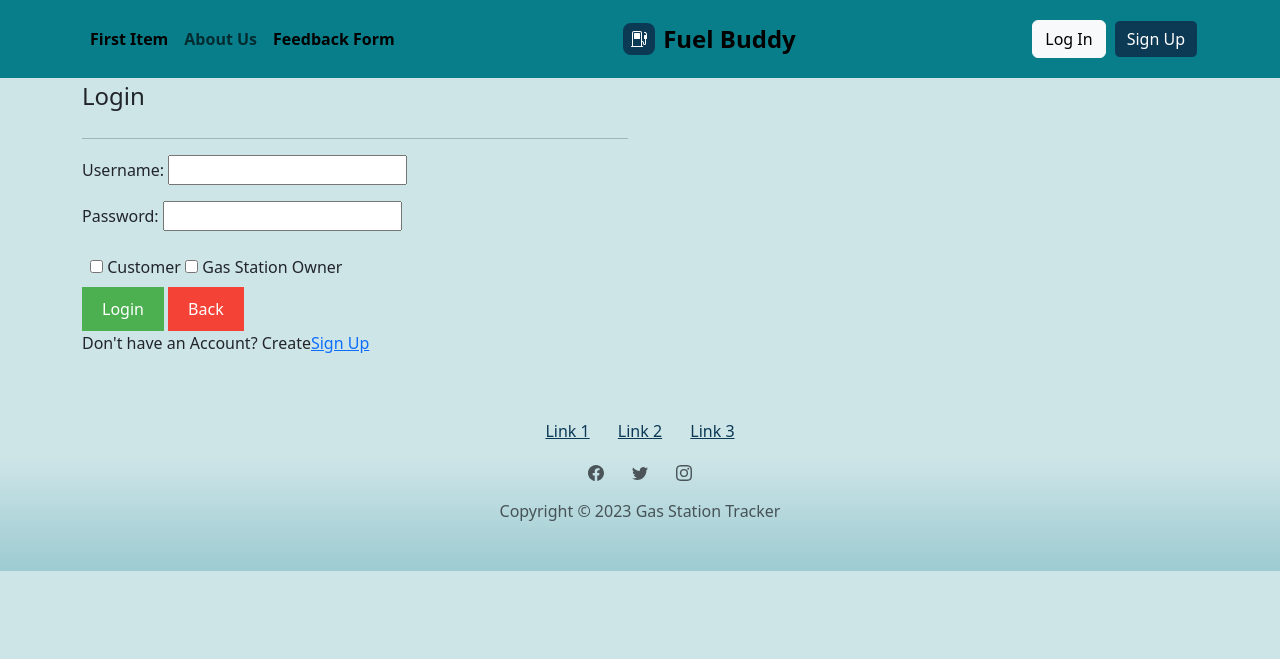
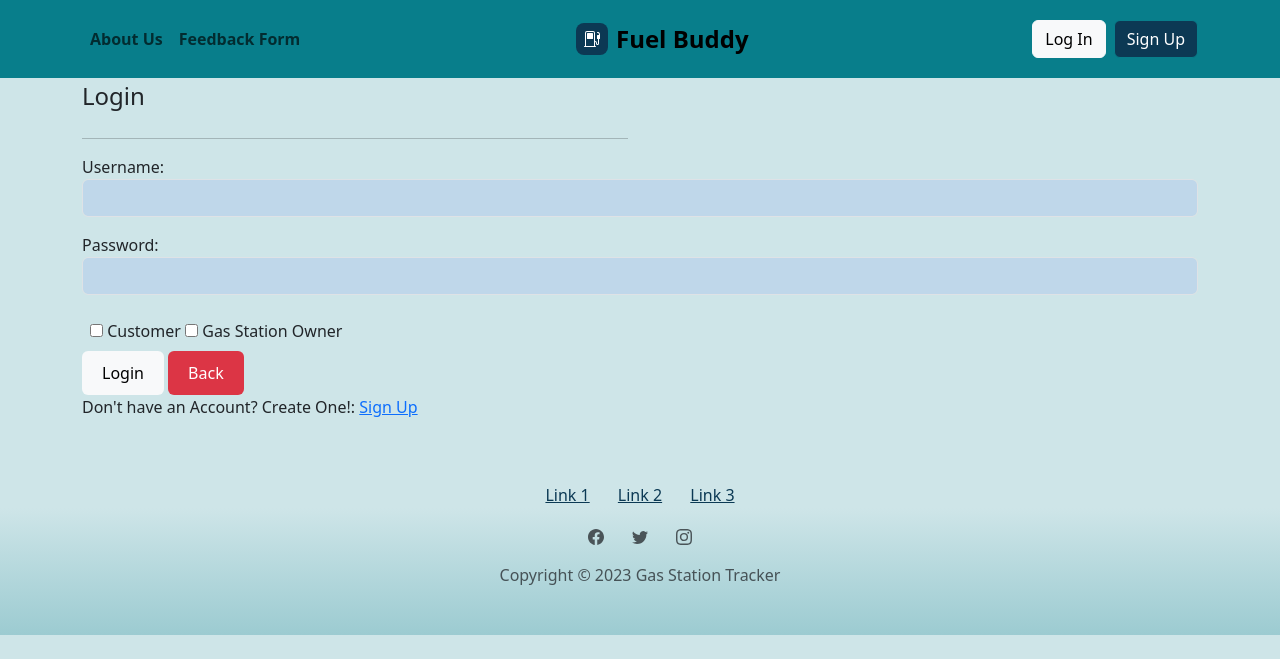
Before and after one commit to ndalton132/Backup, a Django app: page /login/ in a window 1280 px wide. Shown: the top 659 px of the page. Run offline with Django 3.2, Linux system fonts and the light colour scheme; some libraries are stand-ins or nearby versions.

Commit message:
More accessibility and navbar fixes

```diff
--- a/station_tracker/forms.py
+++ b/station_tracker/forms.py
@@ -5,12 +5,16 @@ from django.forms import ModelForm, Textarea
 from .models import Feedback
 
 class SignupForm(UserCreationForm):
-  email = forms.EmailField(required=True)
+  email = forms.EmailField(required=True,widget=forms.EmailInput(attrs={'class':'form-control','placeholder':'Email'}))
 
   class Meta:
         model = User
         fields = ['username', 'password1', 'password2']
-
+        widgets = {
+          'username': forms.TextInput(attrs={'class': 'form-control'}),
+          'password1': forms.PasswordInput(attrs={'class': 'form-control'}),
+          'password2': forms.PasswordInput(attrs={'class': 'form-control'}),
+        }
   def save(self, commit=True):
       user = super(SignupForm, self).save(commit=False)
       user.email = self.cleaned_data['email']
@@ -19,8 +23,8 @@ class SignupForm(UserCreationForm):
         return user
 
 class LoginForm(forms.Form):
-    username = forms.CharField()
-    password = forms.CharField(widget=forms.PasswordInput)
+    username = forms.CharField(widget=forms.TextInput(attrs={'class': 'form-control'}))
+    password = forms.CharField(widget=forms.PasswordInput(attrs={'class': 'form-control'}))
 
 
 class FeedbackForm(ModelForm):
--- a/station_tracker/templates/feedback.html
+++ b/station_tracker/templates/feedback.html
@@ -20,7 +20,7 @@
               </svg></span><span class="focus-ring focus-ring-primary" style="font-weight: bold;font-size: 24px;">Fuel Buddy</span></a><button data-bs-toggle="collapse" class="navbar-toggler" data-bs-target="#navcol-4"><span class="visually-hidden">Toggle navigation</span><span class="navbar-toggler-icon"></span></button>
       <div class="collapse navbar-collapse flex-grow-0 order-md-first" id="navcol-4">
           <ul class="navbar-nav me-auto">
-              <li class="nav-item"><a class="nav-link active fw-bold" href="#">First Item</a></li>
+              <!--<li class="nav-item"><a class="nav-link fw-bold" href="#">First Item</a></li>-->
               <li class="nav-item"><a class="nav-link fw-bold" href="{% url 'about'%}">About Us</a></li>
               <li class="nav-item"><a class="nav-link active fw-bold"href="{% url 'feedback'%}">Feedback Form</a></li>
           </ul>
--- a/station_tracker/templates/index.html
+++ b/station_tracker/templates/index.html
@@ -17,9 +17,9 @@
                     </svg></span><span class="focus-ring focus-ring-primary" style="font-weight: bold;font-size: 24px;">Fuel Buddy</span></a><button data-bs-toggle="collapse" class="navbar-toggler" data-bs-target="#navcol-4"><span class="visually-hidden">Toggle navigation</span><span class="navbar-toggler-icon"></span></button>
             <div class="collapse navbar-collapse flex-grow-0 order-md-first" id="navcol-4">
                 <ul class="navbar-nav me-auto">
-                    <li class="nav-item"><a class="nav-link active fw-bold" href="#">First Item</a></li>
+                    <!--<li class="nav-item"><a class="nav-link fw-bold" href="#">First Item</a></li>-->
                     <li class="nav-item"><a class="nav-link fw-bold" href="{% url 'about'%}">About Us</a></li>
-                    <li class="nav-item"><a class="nav-link active fw-bold"href="{% url 'feedback'%}">Feedback Form</a></li>
+                    <li class="nav-item"><a class="nav-link fw-bold"href="{% url 'feedback'%}">Feedback Form</a></li>
                 </ul>
               <div class="d-md-none my-2"><button class="btn btn-light me-2" type="button" href="{% url 'signup' %}" >Log In</button><button class="btn btn-primary" type="button" href="{% url 'login' %}" style="background: rgb(12,57,84);">Sign Up</button></div>
             </div>
--- a/station_tracker/templates/login.html
+++ b/station_tracker/templates/login.html
@@ -25,15 +25,15 @@
         text-align: center;
     }
     #submit-button {
-        background-color: #4CAF50;
-        color: white;
+        /*background-color: #4CAF50;*/
+        /*color: white;*/
         padding: 10px 20px;
         border: none;
         cursor: pointer;
     }
     #cancel-button {
-        background-color: #f44336;
-        color: white;
+        /*background-color: #f44336;*/
+        /*color: white;*/
         padding: 10px 20px;
         border: none;
         cursor: pointer;
@@ -57,9 +57,9 @@
                     </svg></span><span class="focus-ring focus-ring-primary" style="font-weight: bold;font-size: 24px;">Fuel Buddy</span></a><button data-bs-toggle="collapse" class="navbar-toggler" data-bs-target="#navcol-4"><span class="visually-hidden">Toggle navigation</span><span class="navbar-toggler-icon"></span></button>
             <div class="collapse navbar-collapse flex-grow-0 order-md-first" id="navcol-4">
                 <ul class="navbar-nav me-auto">
-                    <li class="nav-item"><a class="nav-link active fw-bold" href="#">First Item</a></li>
+                    <!--<li class="nav-item"><a class="nav-link fw-bold" href="#">First Item</a></li>-->
                     <li class="nav-item"><a class="nav-link fw-bold" href="{% url 'about'%}">About Us</a></li>
-                  <li class="nav-item"><a class="nav-link active fw-bold"href="{% url 'feedback'%}">Feedback Form</a></li>
+                  <li class="nav-item"><a class="nav-link fw-bold"href="{% url 'feedback'%}">Feedback Form</a></li>
                 </ul>
                 <div class="d-md-none my-2"><button class="btn btn-light me-2" type="button">Log In</button><button class="btn btn-primary" type="button">Sign Up</button></div>
             </div>
@@ -114,11 +114,11 @@
 			  <input type="checkbox" name="gas_station_owner" id="gas_station_owner" />
 			  <label for="agree">Gas Station Owner</label>
 			</div>
-			<button type="submit" id="submit-button">Login</button>
-			<button type="button" id="cancel-button">Back</button>
+			<button class="btn btn-light" type="submit" id="submit-button">Login</button>
+			<button class="btn btn-danger" type="button" id="cancel-button">Back</button>
 			<div>
 			  <p id="welcome-message" style="display: none;">Welcome, User!</p>
-			  <p>Don't have an Account? Create<a href="{% url 'signup' %}">Sign Up</a></div>
+			  <p>Don't have an Account? Create One!: <a href="{% url 'signup' %}">Sign Up</a></div>
 		</form>
   <!-- End Form Body -->
       {# Display messages here #}
--- a/station_tracker/templates/logout.html
+++ b/station_tracker/templates/logout.html
@@ -29,8 +29,8 @@
 <form method="POST">
     {% csrf_token %}
 
-    <button type="button" id="logout-button">Logout</button>
-    <button type="button" id="back-button">Back</button>
+    <button class="btn btn-light" type="button" id="logout-button">Logout</button>
+    <button class="btn btn-danger" type="button" id="back-button">Back</button>
 </form>
 
 <script>
--- a/station_tracker/templates/main.html
+++ b/station_tracker/templates/main.html
@@ -17,9 +17,9 @@
                     </svg></span><span class="focus-ring focus-ring-primary" style="font-weight: bold;font-size: 24px;">Fuel Buddy</span></a><button data-bs-toggle="collapse" class="navbar-toggler" data-bs-target="#navcol-4"><span class="visually-hidden">Toggle navigation</span><span class="navbar-toggler-icon"></span></button>
             <div class="collapse navbar-collapse flex-grow-0 order-md-first" id="navcol-4">
                 <ul class="navbar-nav me-auto">
-                    <li class="nav-item"><a class="nav-link active fw-bold" href="#">First Item</a></li>
+                    <!--<li class="nav-item"><a class="nav-link fw-bold" href="#">First Item</a></li>-->
                   <li class="nav-item"><a class="nav-link fw-bold" href="{% url 'about'%}">About Us</a></li>
-                    <li class="nav-item"><a class="nav-link active fw-bold"href="{% url 'feedback'%}">Feedback Form</a></li>
+                    <li class="nav-item"><a class="nav-link fw-bold"href="{% url 'feedback'%}">Feedback Form</a></li>
                 </ul>
               <!--  <div class="d-md-none my-2"><button class="btn btn-light me-2" type="button" href="{% url 'signup' %}" >Log In</button><button class="btn btn-primary" type="button" href="{% url 'login' %}" style="background: rgb(12,57,84);">Sign Up</button></div> -->
               <div class="d-md-none my-2" id="welcome-message" style="background: rgb(12,57,84);">
```
Also changed, not shown: station_tracker/templates/about.html (+4 -4 lines), station_tracker/templates/signup.html (+9 -9 lines).
